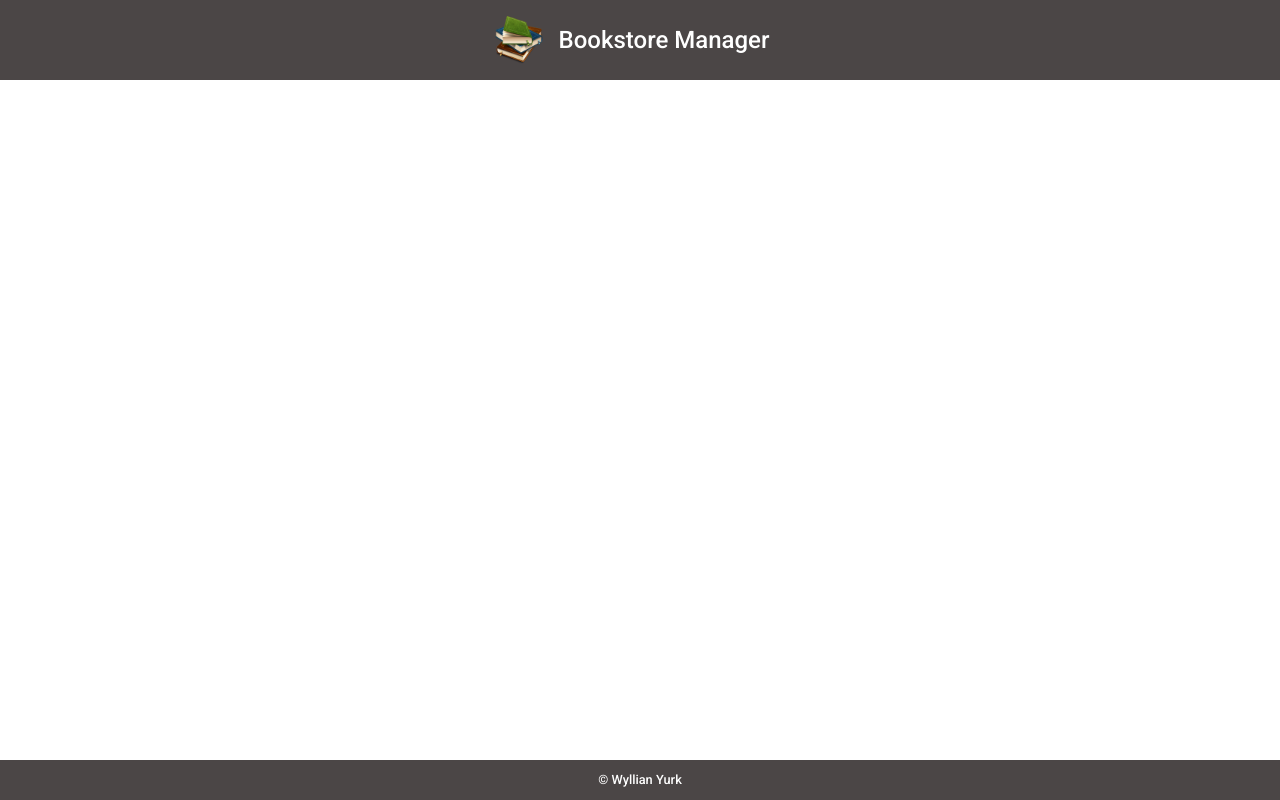
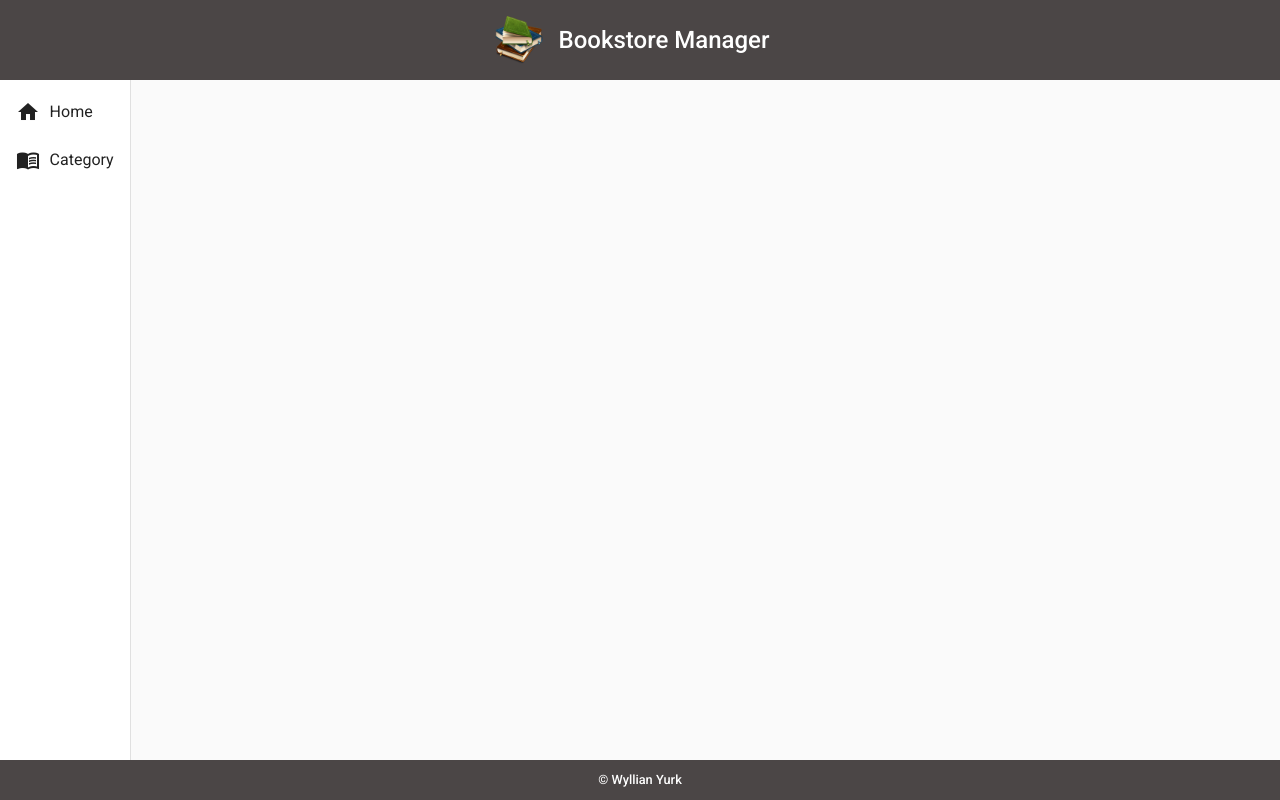
Before and after one commit to WyllianYurk77/Angular-Bookstore, an Angular app: page / in a window 1280 px wide. Built offline with nearby package versions, Linux system fonts and the light colour scheme.

Commit message:
Adicionando o menu de navegação

```diff
--- a/src/app/app.component.html
+++ b/src/app/app.component.html
@@ -8,6 +8,7 @@
 </head>
 <body>
     <app-header></app-header>
+    <app-nav></app-nav>
     <app-footer></app-footer>
 </body>
 </html>
--- /dev/null
+++ b/src/app/components/template/nav/nav.component.css
@@ -0,0 +1,7 @@
+.container {
+    height: 85%;
+}
+
+i {
+    padding-right: 0.6rem;
+}
--- /dev/null
+++ b/src/app/components/template/nav/nav.component.html
@@ -0,0 +1,17 @@
+<mat-sidenav-container class="container">
+    <mat-sidenav mode="side" opened>
+        <mat-nav-list>
+            <a mat-list-item>
+                <i class="material-icons">home</i>
+                Home
+            </a>
+            <a mat-list-item>
+                <i class="material-icons">menu_book</i>
+                Category
+            </a>
+        </mat-nav-list>
+    </mat-sidenav>
+    <mat-sidenav-content>
+
+    </mat-sidenav-content>
+</mat-sidenav-container>
--- /dev/null
+++ b/src/app/components/template/nav/nav.component.ts
@@ -0,0 +1,15 @@
+import { Component, OnInit } from '@angular/core';
+
+@Component({
+  selector: 'app-nav',
+  templateUrl: './nav.component.html',
+  styleUrls: ['./nav.component.css']
+})
+export class NavComponent implements OnInit {
+
+  constructor() { }
+
+  ngOnInit(): void {
+  }
+
+}
```
Also changed, not shown: src/app/app.module.ts (+14 -6 lines).
